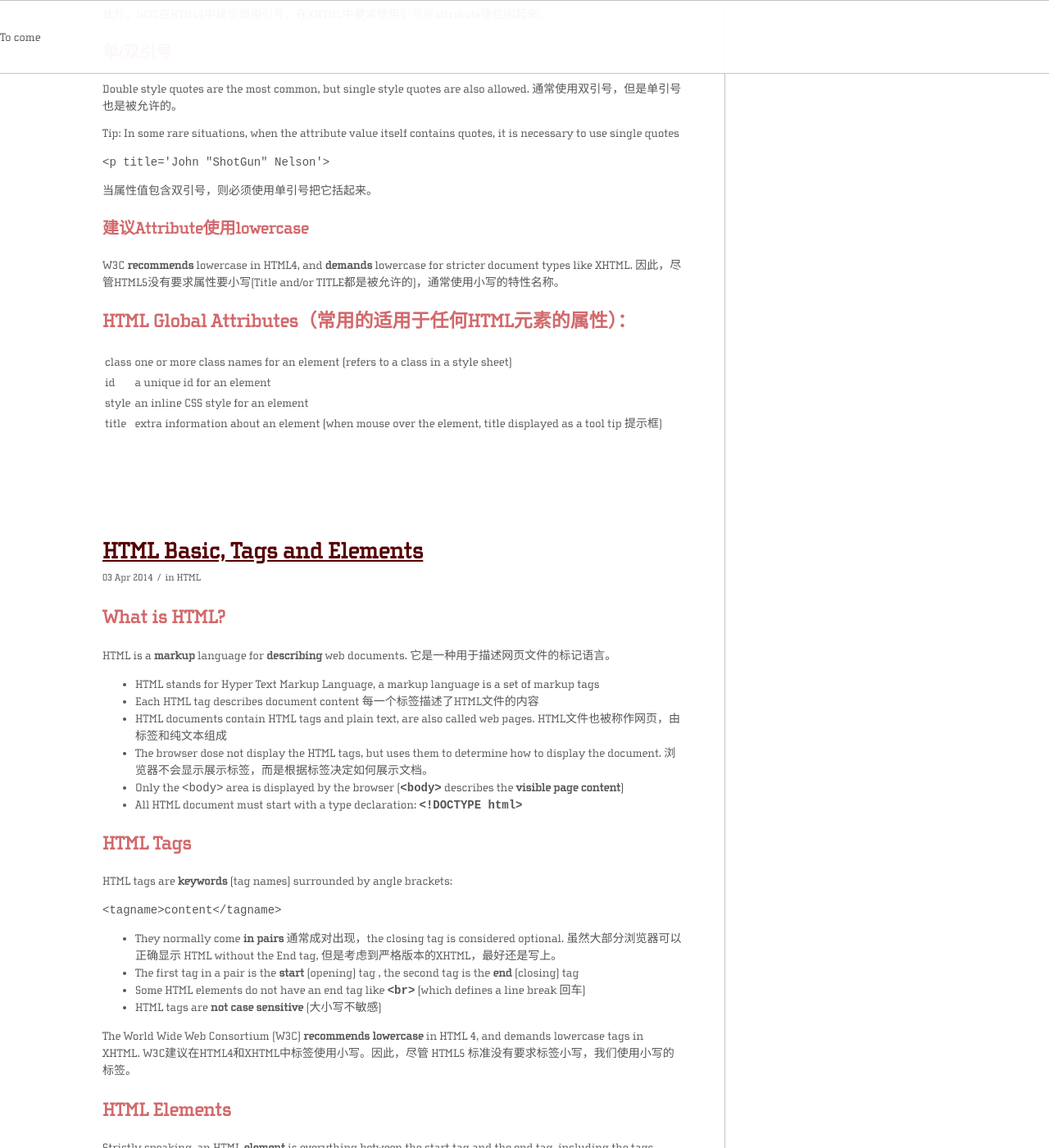
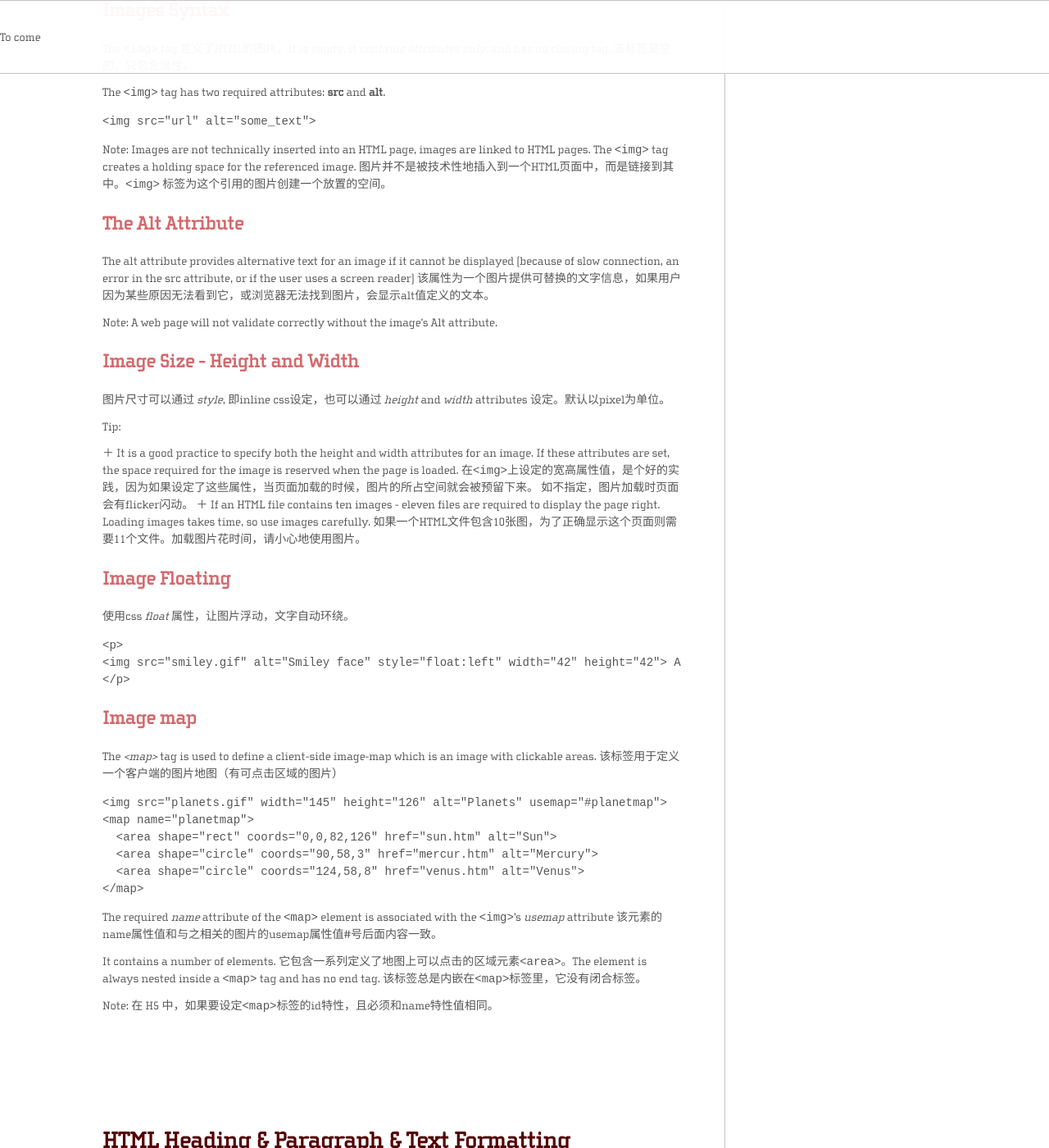
Before and after one commit to Vivi-wu/dive-into-web, a Jekyll site: the page built from blogs/index.html, in a window 1280 px wide and 1400 px high, scrolled down 2540 px. Shown: the whole window at 82% size. Built offline with Jekyll 4.4.1, drawn with Linux system fonts in a browser that asks for light colours; nearby versions of some CDN libraries; the list of posts is cut into pages by our own code; some of the changed text lies outside the part shown.

Commit message:
Add new posts, change category name

```diff
--- a/_posts/2014-04-12-HTML-Heading-Paragraph-Formatting.markdown
+++ b/_posts/2014-04-12-HTML-Heading-Paragraph-Formatting.markdown
@@ -52,7 +52,7 @@
 ### HTML Text Formatting Tags
 
 + `<b>` bold text 粗体字
-+ `<i>` a part of text in an alternate voice or mood 语气转变，通常斜体显示
++ `<i>` can be used to indicate a technical term 技术词汇, a phrase from another language 其他语言的短语, a thought 一个想法, or a ship name 或者是一个名字, etc.
 + `<strong>` important text
 + `<em>` emphasized text 强调文本
 + `<small>` smaller text
--- /dev/null
+++ b/_posts/2014-04-13-HTML-Images.markdown
@@ -0,0 +1,61 @@
+---
+title:  "HTML Images"
+categories: HTML
+---
+## Images Syntax
+
+The `<img>` tag 定义了HTML的图片，it is empty, it <em>contains attributes only</em>, and has no closing tag.
+该标签是空的，只包含属性。
+
+The `<img>` tag has two required attributes: <strong>src</strong> and <strong>alt</strong>.
+
+    <img src="url" alt="some_text">
+
+Note: Images are not technically inserted into an HTML page, images are linked to HTML pages. The `<img>` tag creates a holding space for the referenced image. 图片并不是被技术性地插入到一个HTML页面中，而是链接到其中。`<img>` 标签为这个引用的图片创建一个放置的空间。
+
+## The Alt Attribute
+
+The alt attribute provides alternative text for an image if it cannot be displayed (because of slow connection, an error in the src attribute, or if the user uses a screen reader)
+该属性为一个图片提供可替换的文字信息，如果用户因为某些原因无法看到它，或浏览器无法找到图片，会显示alt值定义的文本。
+
+Note: A web page will not validate correctly without the image's Alt attribute.
+
+## Image Size - Height and Width
+
+图片尺寸可以通过 <em>style</em>, 即inline css设定，也可以通过 <em>height</em> and <em>width</em> attributes 设定。默认以pixel为单位。
+
+Tip:
+
+＋ It is a good practice to specify both the height and width attributes for an image. If these attributes are set, the space required for the image is reserved when the page is loaded.
+在`<img>`上设定的宽高属性值，是个好的实践，因为如果设定了这些属性，当页面加载的时候，图片的所占空间就会被预留下来。
+如不指定，图片加载时页面会有flicker闪动。
+＋ If an HTML file contains ten images - eleven files are required to display the page right. Loading images takes time, so use images carefully.
+如果一个HTML文件包含10张图，为了正确显示这个页面则需要11个文件。加载图片花时间，请小心地使用图片。
+
+## Image Floating
+
+使用css <em>float</em> 属性，让图片浮动，文字自动环绕。
+
+    <p>
+    <img src="smiley.gif" alt="Smiley face" style="float:left" width="42" height="42"> A paragraph with an image. The image will float to the left of this text.
+    </p>
+
+## Image map
+
+The <em><map></em> tag is used to define a client-side image-map which is an image with clickable areas.
+该标签用于定义一个客户端的图片地图（有可点击区域的图片）
+
+    <img src="planets.gif" width="145" height="126" alt="Planets" usemap="#planetmap">
+    <map name="planetmap">
+      <area shape="rect" coords="0,0,82,126" href="sun.htm" alt="Sun">
+      <area shape="circle" coords="90,58,3" href="mercur.htm" alt="Mercury">
+      <area shape="circle" coords="124,58,8" href="venus.htm" alt="Venus">
+    </map>
+
+The required <em>name</em> attribute of the `<map>` element is associated with the `<img>`'s <em>usemap</em> attribute
+该元素的name属性值和与之相关的图片的usemap属性值#号后面内容一致。
+
+It contains a number of <em><area></em> elements. 它包含一系列定义了地图上可以点击的区域元素`<area>`。The <em><area></em> element is always nested inside a `<map>` tag and has no end tag.
+该标签总是内嵌在`<map>`标签里，它没有闭合标签。
+
+Note: 在 H5 中，如果要设定`<map>`标签的id特性，且必须和name特性值相同。
--- /dev/null
+++ b/_posts/2014-04-13-HTML-Links.markdown
@@ -0,0 +1,76 @@
+---
+title:  "HTML Links"
+categories: HTML
+---
+## HTML Links - Hyperlinks
+
+The HTML `<a>` tag defines a hyperlink that you can click on to jump to another document. 通过点击超链接可以跳到另一个文件。
+
+    <a href="url">Link text</a>
+
+Tips:
+
++ The "Link text " is the visible part and doesn't have to be text. It can be an image or any other HTML element
+标签 `<a>` 的内容也可以是图片或者其他HTML元素，只要用`<a>`标签将那个元素包围住。
++ 记得在子文件索引后加一个结尾斜杠。否则可能会向服务器发送两个request。Many servers will automatically add a trailing slash to the address, and then create a new request.
+
+#### Local links
+
+An absolute URL (a full web address, like: http://www.w3schools.com/html/), a local link (链接到同一个网站) is specified with a relative URL (without http://www....)
+
+### Links - Colors
+
+默认情况下在所有浏览器中，一个链接有以下几种状态：
+
++ An unvisited link is underlined and blue 未访问的链接，下划线，蓝色
++ A visited link is underlined and purple 已访问过的链接，下划线，紫色
++ An active link is underlined and red 活跃的链接（moveover时），下划线，红色
+
+### The href Attribute
+
+The most important attribute of the `<a>` element is the href attribute which specifies the destination addresse.
+属性 _href_ 指定了一个超级链接的目的地.
+
+常用对例子，创建一个 _email_ 链接:
+
+    <a href="mailto:xxx@yyy">
+
+### The target Attribute
+
+The target attribute specifies where to open the linked document. 属性_target_指定在哪里打开所链接的文件。
+
+<table>
+  <tbody>
+    <tr>
+      <td>_blank</td><td>in a new window or tab（在新窗口或标签里打开）</td>
+    </tr>
+    <tr>
+      <td>_self</td><td>in the same frame as it was clicked (<strong>default</strong>) 在相同的框架内打开</td>
+    </tr>
+    <tr>
+      <td>_parent</td><td>in the parent frame</td>
+    </tr>
+    <tr>
+      <td>_top</td><td>in the full body of the window. 比如本来webpage被锁定在一个框架里，如果链接的target特性值设为<i>_top</i>，点击链接后会 break out 这个frame，全窗口显示被链接的文件。</td>
+    </tr>
+    <tr>
+      <td><i>framename</i></td><td>in a named frame</td>
+    </tr>
+  </tbody>
+</table>
+
+### HTML Links - Create a Bookmark
+
+在HTML文件内创建书签 to allow readers jump to specific parts of a web page.
+
+首先在目标元素上添加id特性，
+
+    <a id="tips">Useful Tips Section</a>
+
+同页内超链接跳转:
+
+    <a href="#tips">Visit the Useful Tips Section</a>
+
+链接其他网页中的指定区域:
+
+    <a href="http://blog.csdn.net/html_links.htm#tips">Visit the Useful Tips Section</a>
--- /dev/null
+++ b/_posts/2014-04-13-HTML-Quotation-Citation-Elements-Comments.markdown
@@ -0,0 +1,51 @@
+---
+title:  "HTML Quotation & Citation Elements, Comments"
+categories: HTML
+---
+## HTML Quotation and Citation Elements
+
++ `<q>` defines an inline (short) quotation 该元素定义行内级的短的引用, browser usually insert quotation marks around the `<q>` element. 通常自动加引号把该元素包围起来
++ `<blockquote>` defines a quoted section, browser usually indent `<blockquote>` elements, 浏览器通常给该元素加缩进
++ `<abbr>` defines an abbreviation 缩写 or an acronym. 可用 title 属性显示完整拼写, 告诉浏览器、翻译系统和搜索引擎有用的信息
++ `<address>` defines contact information (author/owner) of a document or an article, 通常斜体显示, 大多数浏览器会在该元素前后加 line break
++ `<cite>` defines the title of a work 作品名 (e.g. a book, a song, a movie, a TV show, a painting, a sculpture, etc.) 通常斜体显示
++ `<bdo>` defines bi-directional override 用来重新定义当前文字从左到右（或从右到左）输出方向
+
+## HTML Comments
+
+HTML中插入注释用 `<!-- I am a comment -->`, it will not displayed by the browser. 在debug阶段，可以把相关HTML元素放在开闭箭头之间。
+
+### Conditional comments
+
+Conditional comments enable you to add a browser specific code that executes only if the browser is IE but is treated as a comment by other browsers. 条件注释使得元素中的代码只在IE浏览器下运行显示
+
+syntax：
+
+    <!--[if IE 8]>This is IE 5<br><![endif]-->
+
+<!--more-->
+### HTML `<dfn>`
+
+该元素的使用方法有三种情况：
+
+1. 如果有 title 属性，则它的title定义这个条款
+
+    <p>The <dfn title="World Health Organization">WHO</dfn> was founded in 1948.</p>
+
+2. 如果该元素包含一个定义了 title 的 <abbr> 元素，则 <abbr> 的title 定义这个条款
+
+    <p>The <dfn><abbr title="World Health Organization">WHO</abbr></dfn> was founded in 1948.</p>
+
+3. 该元素的内容是条款，而它的父元素则包含该条款的定义。
+
+    <p>The <dfn>WHO</dfn> World Health Organization was founded in 1948.</p>
+
+`<noscript>` tag
+
+The `<noscript>` tag is used to provide an alternate content for users that have disabled scripts in their browser or have a browser that doesn't support client-side scripting.
+
+该标签旨在当用户浏览器禁止scripts或者浏览器不支持客户端脚本运行时，提供并显示可替换的内容。
+
+The `<noscript>` element can contain all the elements that you can find inside the `<body>` element of a normal HTML page.
+
+该元素可以包含所有那些适用于正常HTML页面`<body>`元素中的元素。
--- a/category/news/index.html
+++ b/category/HTML/index.html
@@ -1,17 +1,11 @@
 ---
 layout: default
-title: News
 ---
 <div class="wrapper container">
-  <div class="nine units first">
+  {% include archives-month-sidebar.html %}
+  <div class="nine units no_margin">
     <div class="content template-blog">
-      <div class="post-timeline "></div>
-      {% for post in site.categories.news limit: 10 %}
-      <div class="nothing-wrapper">
-        <div class="nothing-icon">
-          <a href="{{ post.url | prepend: site.baseurl }}"><span>✎</span></a>
-        </div>
-      </div>
+      {% for post in site.categories.html %}
       <div class="post post-list">
         <header>
           <h2><a href="{{ post.url | prepend: site.baseurl }}" title="{{ post.title }}">{{ post.title }}</a></h2>
@@ -28,6 +22,4 @@
       {% endfor %}
     </div>
   </div>
-
-  {% include archives-month-sidebar.html %}
 </div>
```
